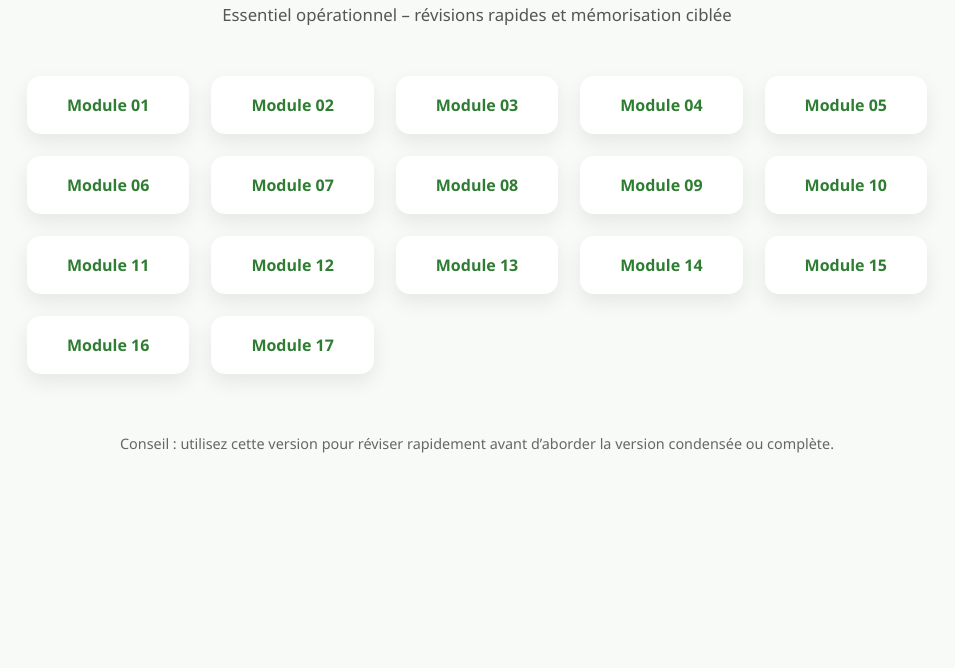
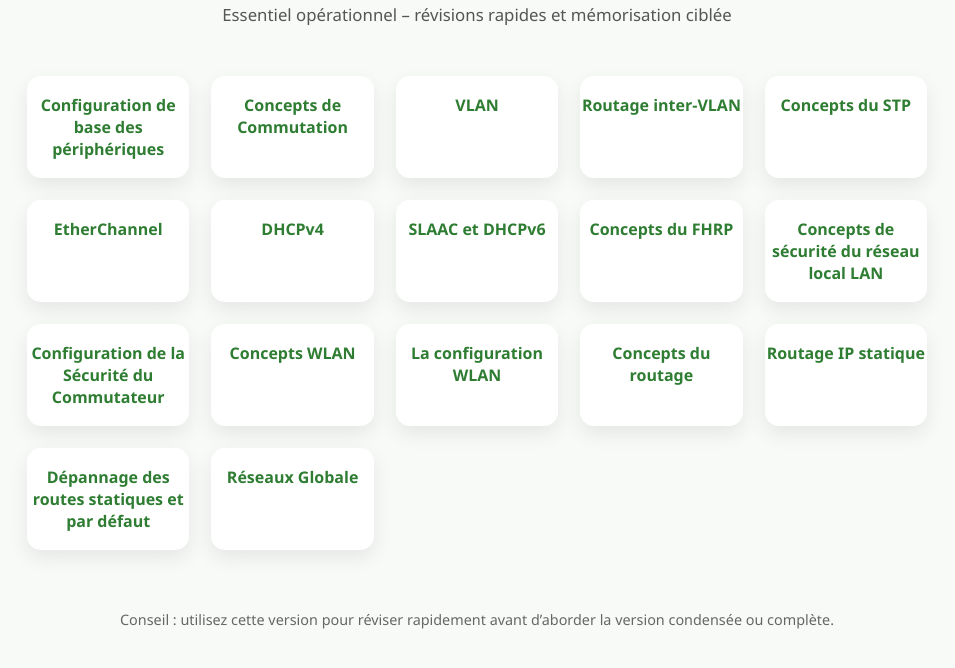
Before and after one commit to Sugira-Yannick/Cours-Admin-Systeme, a plain HTML site: page version-filtre/index.html in a window 1280 px wide. Shown: the part 170-838 px from the top of the page, without its empty margins (163-1118 px from the left). Before the commit the page ends 800 px from the top, so only its background shows below. Drawn offline with Linux system fonts and the light colour scheme.

Commit message:
Update index.html

```diff
--- a/version-filtre/index.html
+++ b/version-filtre/index.html
@@ -70,25 +70,24 @@ h1 {
     Essentiel opérationnel – révisions rapides et mémorisation ciblée
   </p>
 
-  <div class="modules">
-    <!-- Modules 01 à 16 -->
-    <a href="module01.html">Module 01</a>
-    <a href="module02.html">Module 02</a>
-    <a href="module03.html">Module 03</a>
-    <a href="module04.html">Module 04</a>
-    <a href="module05.html">Module 05</a>
-    <a href="module06.html">Module 06</a>
-    <a href="module07.html">Module 07</a>
-    <a href="module08.html">Module 08</a>
-    <a href="module09.html">Module 09</a>
-    <a href="module10.html">Module 10</a>
-    <a href="module11.html">Module 11</a>
-    <a href="module12.html">Module 12</a>
-    <a href="module13.html">Module 13</a>
-    <a href="module14.html">Module 14</a>
-    <a href="module15.html">Module 15</a>
-    <a href="module16.html">Module 16</a>
-    <a href="module16.html">Module 17</a>
+   <div class="modules">
+    <a href="module01.html">Configuration de base des périphériques</a>
+    <a href="module02.html">Concepts de Commutation</a>
+    <a href="module03.html">VLAN</a>
+    <a href="module04.html">Routage inter-VLAN</a>
+    <a href="module05.html">Concepts du STP</a>
+    <a href="module06.html">EtherChannel</a>
+    <a href="module07.html">DHCPv4</a>
+    <a href="module08.html">SLAAC et DHCPv6</a>
+    <a href="module09.html">Concepts du FHRP</a>
+    <a href="module10.html">Concepts de sécurité du réseau local LAN</a>
+    <a href="module11.html">Configuration de la Sécurité du Commutateur</a>
+    <a href="module12.html">Concepts WLAN</a>
+    <a href="module13.html">La configuration WLAN</a>
+    <a href="module14.html">Concepts du routage</a>
+    <a href="module15.html">Routage IP statique</a>
+    <a href="module16.html">Dépannage des routes statiques et par défaut</a>
+    <a href="module17.html">Réseaux Globale</a>
   </div>
 
   <p class="note">
```
